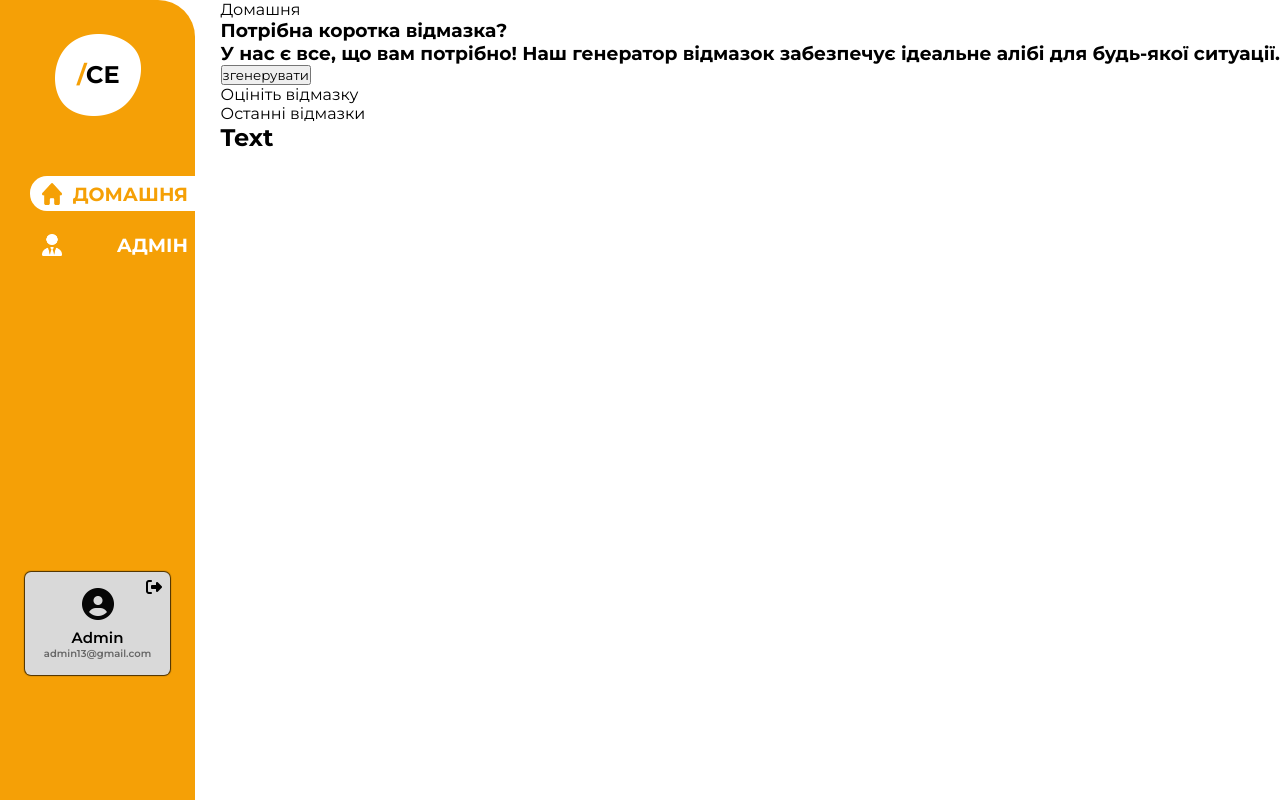
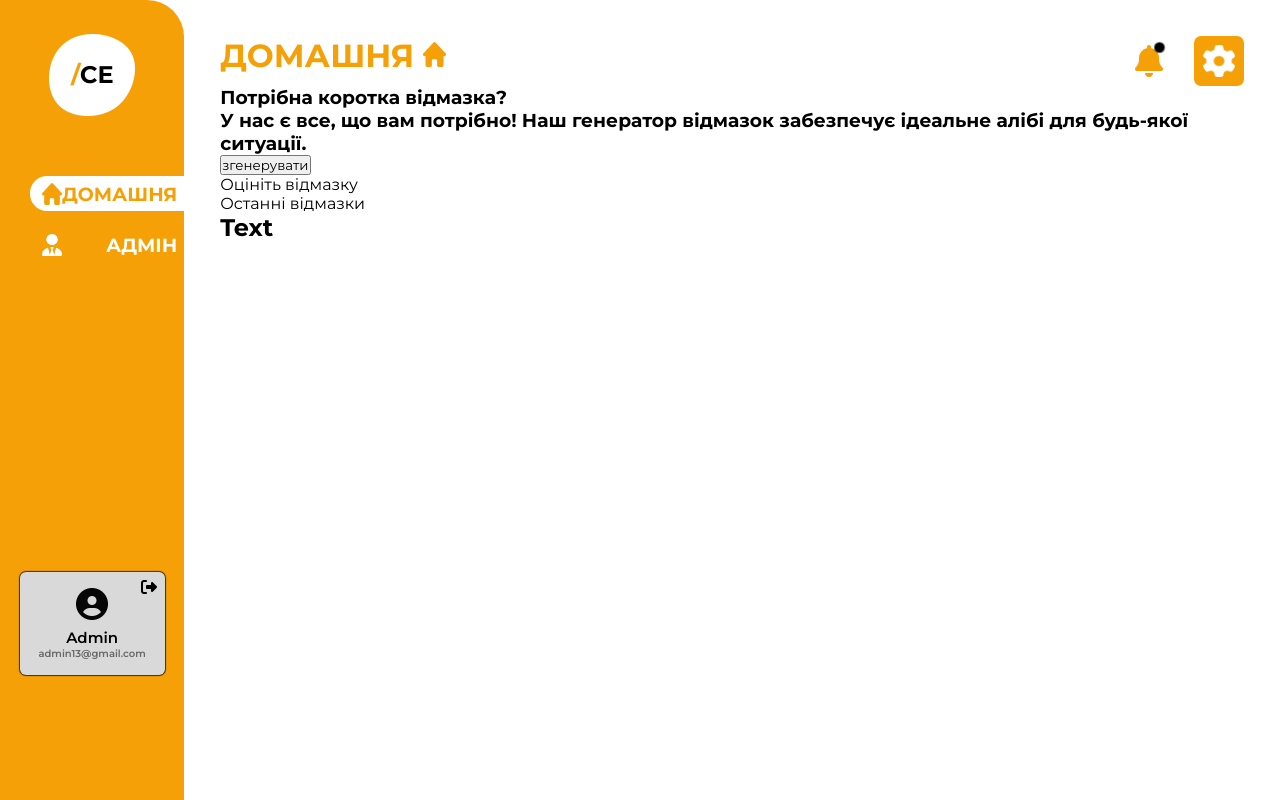
Before and after one commit to ZubalYana/Creator-excuse, a website: page public/index.html in a window 1280 px wide. Drawn offline with Linux system fonts and the light colour scheme.

Commit message:
create the home page header, fill all the elements, download and display all the icons, style all the header

```diff
--- a/public/index.html
+++ b/public/index.html
@@ -28,9 +28,17 @@
             </div>
         </div>
         <div class="container">
-            <div class="Header">Домашня
-                <div class="bell"></div>
-                <div class="settings"></div>
+            <div class="header">
+                <div class="header_title">ДОМАШНЯ <img src="./Imgs/home icon.png" alt="home" class="title_home"></div>
+                <div class="header_con">
+                    <div class="header_notifications">
+                        <img src="./Imgs/bell.png" alt="bell" class="bell">
+                        <div class="header_notificationsCircle"></div>
+                    </div>
+                    <div class="header_settings">
+                        <img src="./Imgs/gar.png" alt="gar" class="gar">
+                    </div>
+                </div>
             </div>
 
             <div class="centerCont">
--- a/public/style.css
+++ b/public/style.css
@@ -92,3 +92,64 @@
     right: 8px;
     cursor: pointer;
 }
+
+.container{
+    width: 1300px;
+    padding: 36px;
+}
+.header{
+    width: 100%;
+    display: flex;
+    justify-content: space-between;
+}
+.header_title{
+    color: #F5A006;
+    font-size: 32px;
+    font-weight: 700;
+}
+.title_home{
+    width: 23px;
+    height: 25px;
+}
+.header_con{
+    width: 120px;
+    display: flex;
+    justify-content: space-between;
+}
+.header_notifications{
+    width: 50px;
+    height: 50px;
+    display: flex;
+    justify-content: center;
+    align-items: center;
+    border-radius: 7px;
+    position: relative;
+}
+.bell{
+    width: 28px;
+    height: 32px;
+}
+.header_notificationsCircle{
+    width: 9px;
+    height: 9px;
+    box-shadow: 0 0 1px 1px rgba(0, 0, 0, 0.72);
+    position: absolute;
+    top: 7px;
+    right: 10px;
+    background-color: #000;
+    border-radius: 50%;
+}
+.header_settings{
+    width: 50px;
+    height: 50px;
+    display: flex;
+    justify-content: center;
+    align-items: center;
+    border-radius: 7px;
+    position: relative;
+    background-color: #F5A006;
+}
+.gar{
+    width: 32px;
+    height: 32px;
+}
```
Also changed, not shown: public/imgs/bell.png (added), public/imgs/gar.png (added).
